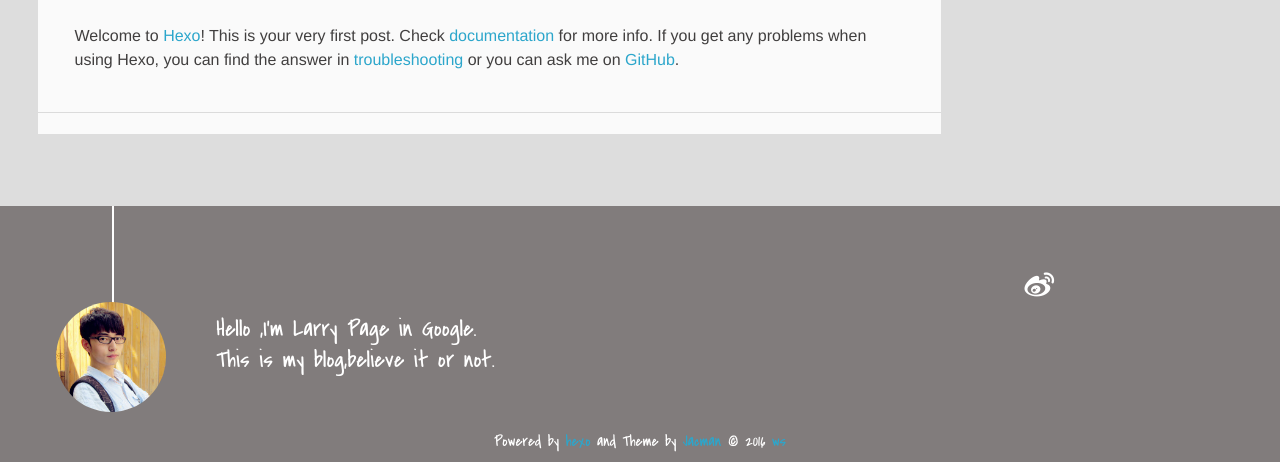
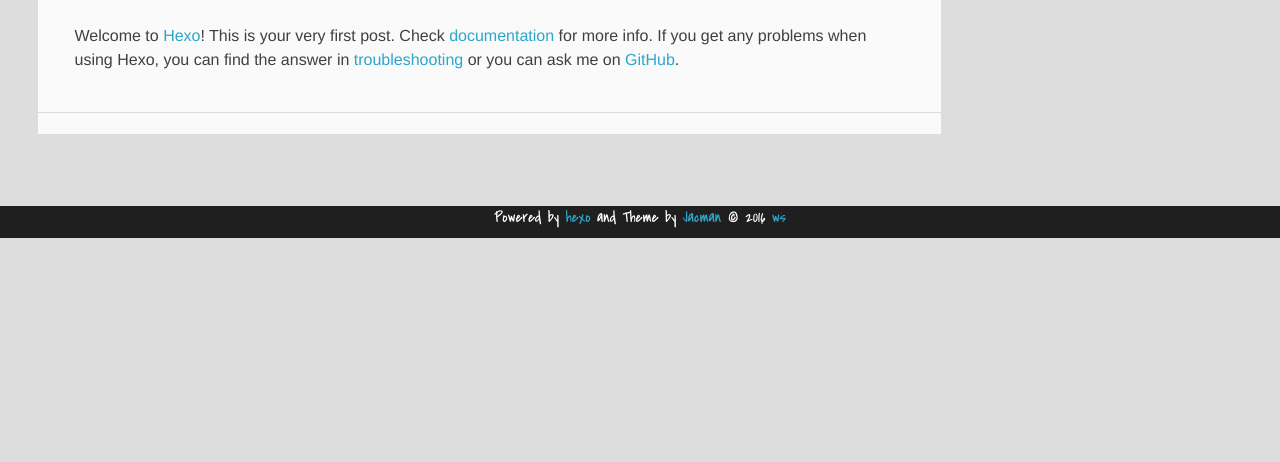
Before and after one commit to wangshuaiws/wangshuaiws.github.io, a plain HTML site: page index.html in a window 1280 px wide. Shown: the part 644-1106 px from the top of the page. After the commit the page ends 882 px from the top, so only its background shows below. Drawn offline with Linux system fonts and the light colour scheme; a script that the page names is missing.

Commit message:
Site updated: 2016-11-23 14:52:43

```diff
--- a/css/style.css
+++ b/css/style.css
@@ -1896,7 +1896,7 @@ section.comment {
 }
 footer {
   margin-top: 1em;
-  background: #817c7c;
+  background: #1f1f1f;
   padding: 0 2% 0.5em;
 }
 #footer {
--- a/index.html
+++ b/index.html
@@ -226,35 +226,6 @@
 </div>
     </div>
     <footer><div id="footer" >
-
-	<div class="line">
-		<span></span>
-		<div class="author"></div>
-	</div>
-
-
-	<section class="info">
-		<p> Hello ,I&#39;m Larry Page in Google. <br/>
-			This is my blog,believe it or not.</p>
-	</section>
-
-	<div class="social-font" class="clearfix">
-
-		<a href="http://weibo.com/2176287895" target="_blank" class="icon-weibo" title="微博"></a>
-
-
-
-
-
-
-
-
-
-
-	</div>
-
-
-
 		<p class="copyright">
 		Powered by <a href="http://hexo.io" target="_blank" title="hexo">hexo</a> and Theme by <a href="https://github.com/wuchong/jacman" target="_blank" title="Jacman">Jacman</a> © 2016
 
```
